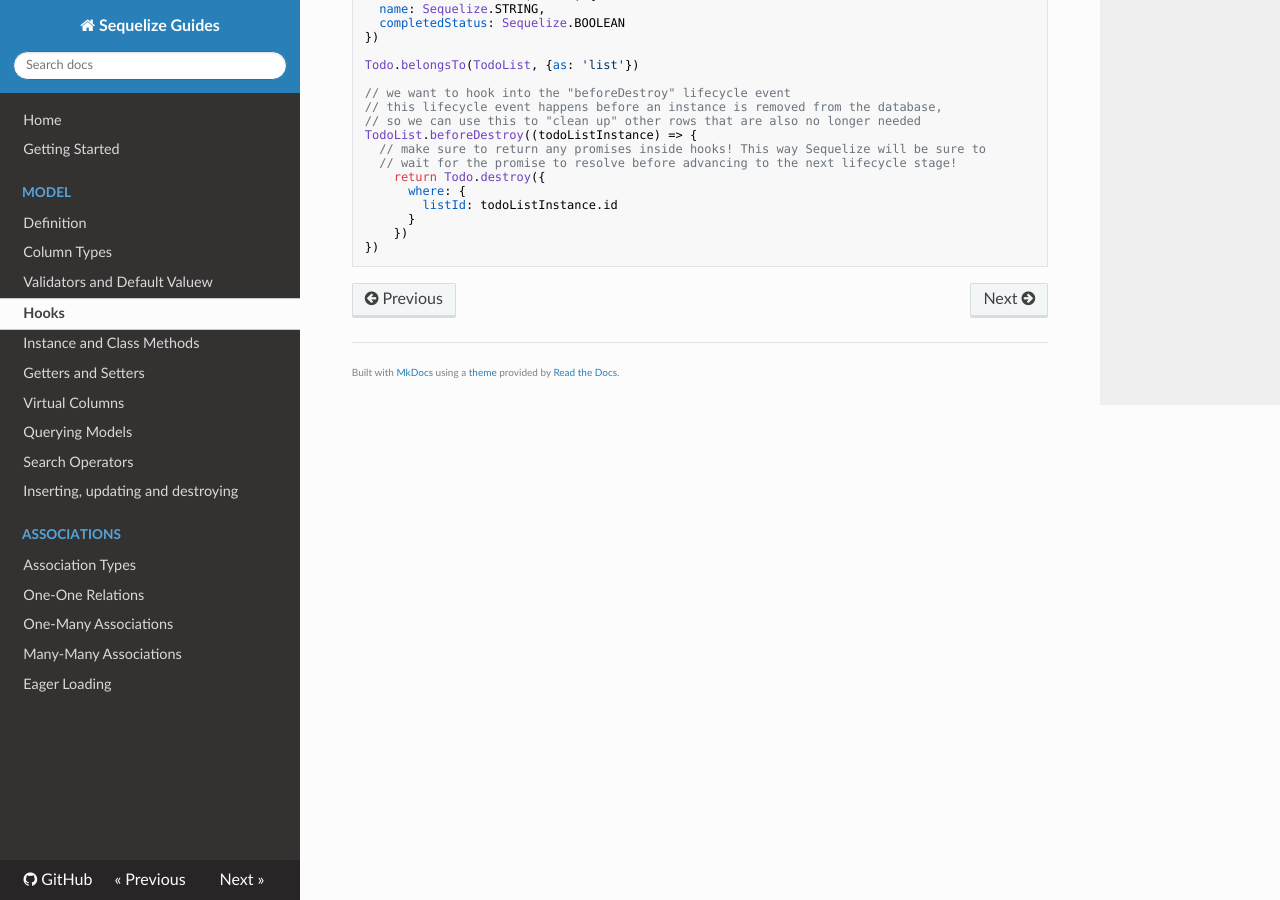
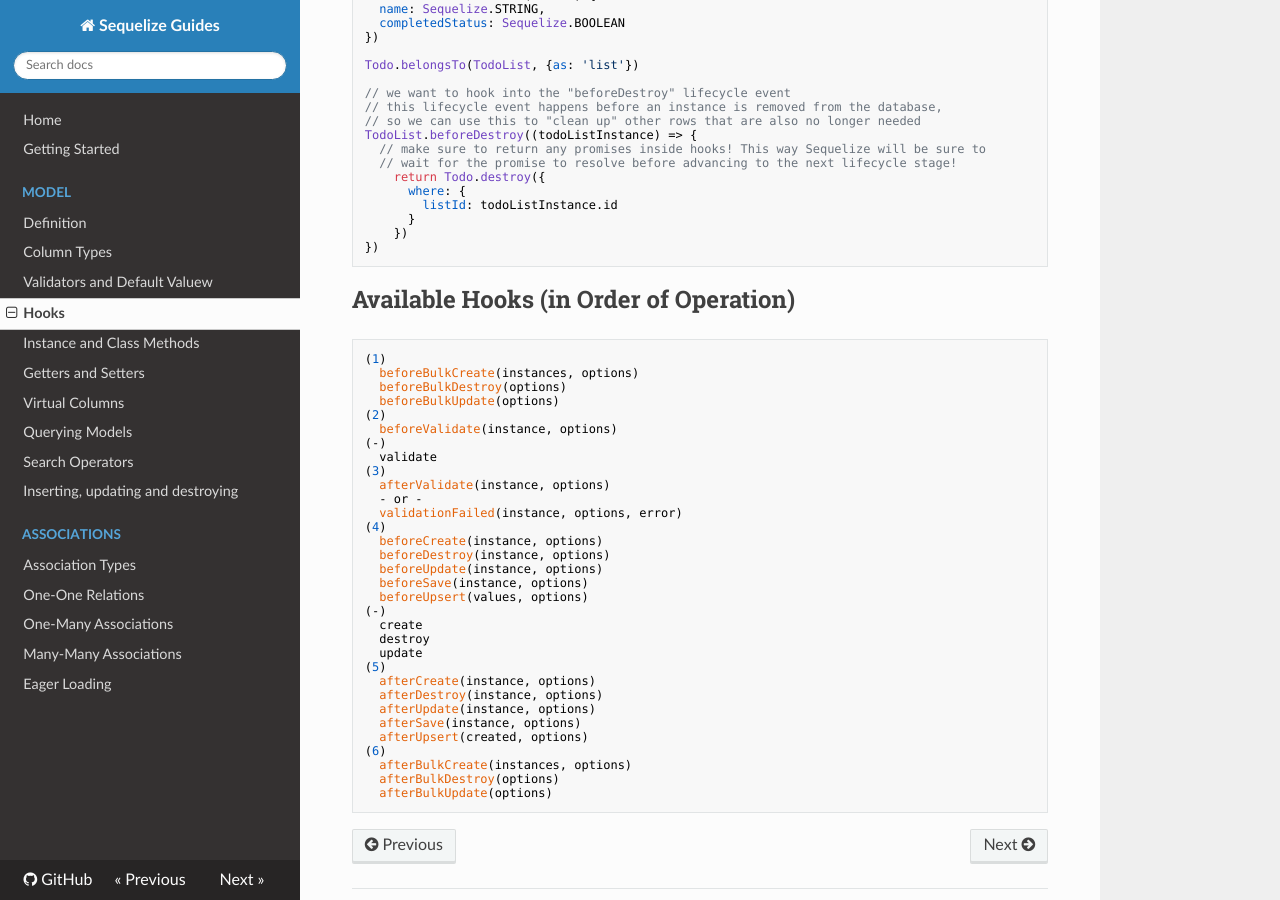
Before and after one commit to FullstackAcademy/SequelizeGuides, an MkDocs documentation site: the page built from docs/hooks.md, in a window 1280 px wide and 900 px high, scrolled down 1078 px. Built offline with MkDocs 1.6.1, drawn with Linux system fonts in a browser that asks for light colours; nearby versions of some CDN libraries; old or Windows-style settings are respelled for this version of MkDocs.

Commit message:
Added list of available hooks

````diff
--- a/docs/hooks.md
+++ b/docs/hooks.md
@@ -61,3 +61,41 @@ TodoList.beforeDestroy((todoListInstance) => {
     })
 })
 ```
+
+
+## Available Hooks (in Order of Operation)
+
+```
+(1)
+  beforeBulkCreate(instances, options)
+  beforeBulkDestroy(options)
+  beforeBulkUpdate(options)
+(2)
+  beforeValidate(instance, options)
+(-)
+  validate
+(3)
+  afterValidate(instance, options)
+  - or -
+  validationFailed(instance, options, error)
+(4)
+  beforeCreate(instance, options)
+  beforeDestroy(instance, options)
+  beforeUpdate(instance, options)
+  beforeSave(instance, options)
+  beforeUpsert(values, options)
+(-)
+  create
+  destroy
+  update
+(5)
+  afterCreate(instance, options)
+  afterDestroy(instance, options)
+  afterUpdate(instance, options)
+  afterSave(instance, options)
+  afterUpsert(created, options)
+(6)
+  afterBulkCreate(instances, options)
+  afterBulkDestroy(options)
+  afterBulkUpdate(options)
+```
````
